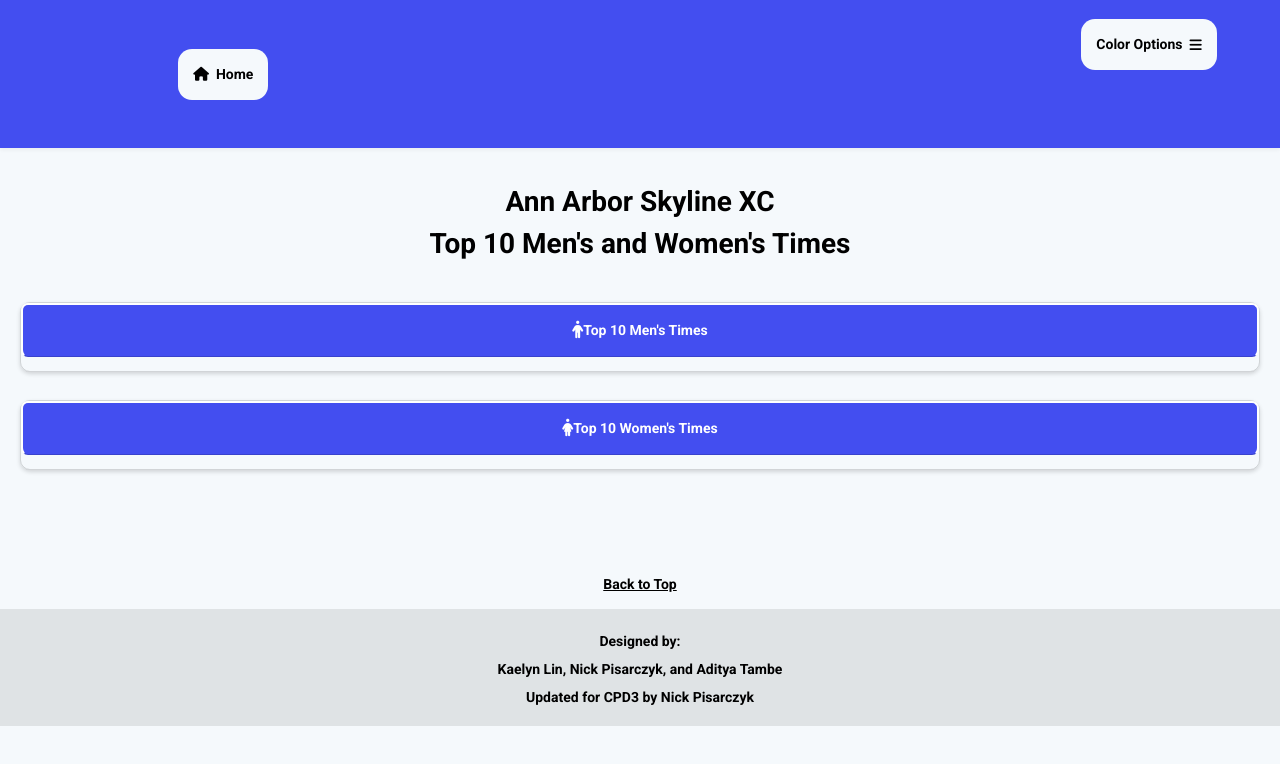
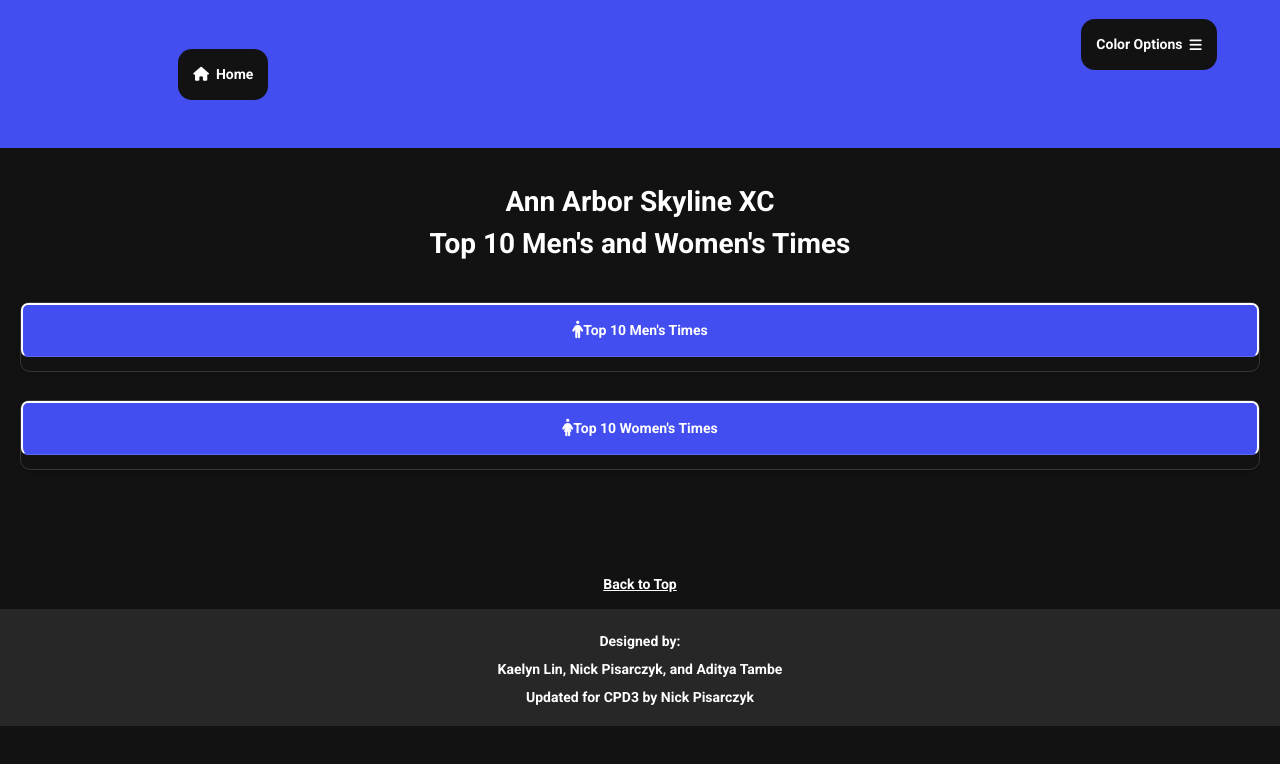
Before and after one commit to npisar/SI339-CPD4, a plain HTML site: page index.html in a window 1280 px wide. Drawn offline with Linux system fonts and the dark colour scheme.

Commit message:
dark mode query

```diff
--- a/css/style.css
+++ b/css/style.css
@@ -34,6 +34,22 @@
     --15: rgba(255, 255, 255, 0);
 }
 
+@media (prefers-color-scheme: dark) {
+    :root {
+        --primary-color: #ffffff;
+        --surface-color: #121212;
+        --secondary-color: #434ef0;
+        --03: rgba(255, 255, 255, 0.03)
+        --07: rgba(255, 255, 255, 0.07);
+        --09: rgba(255, 255, 255, 0.09);
+        --12: rgba(255, 255, 255, 0.12);
+        --15: rgba(255, 255, 255, 0.15);
+    }
+
+    .dark-mode-toggle {
+        display: none;
+    }
+}
 
 
 /* ############################################
```
